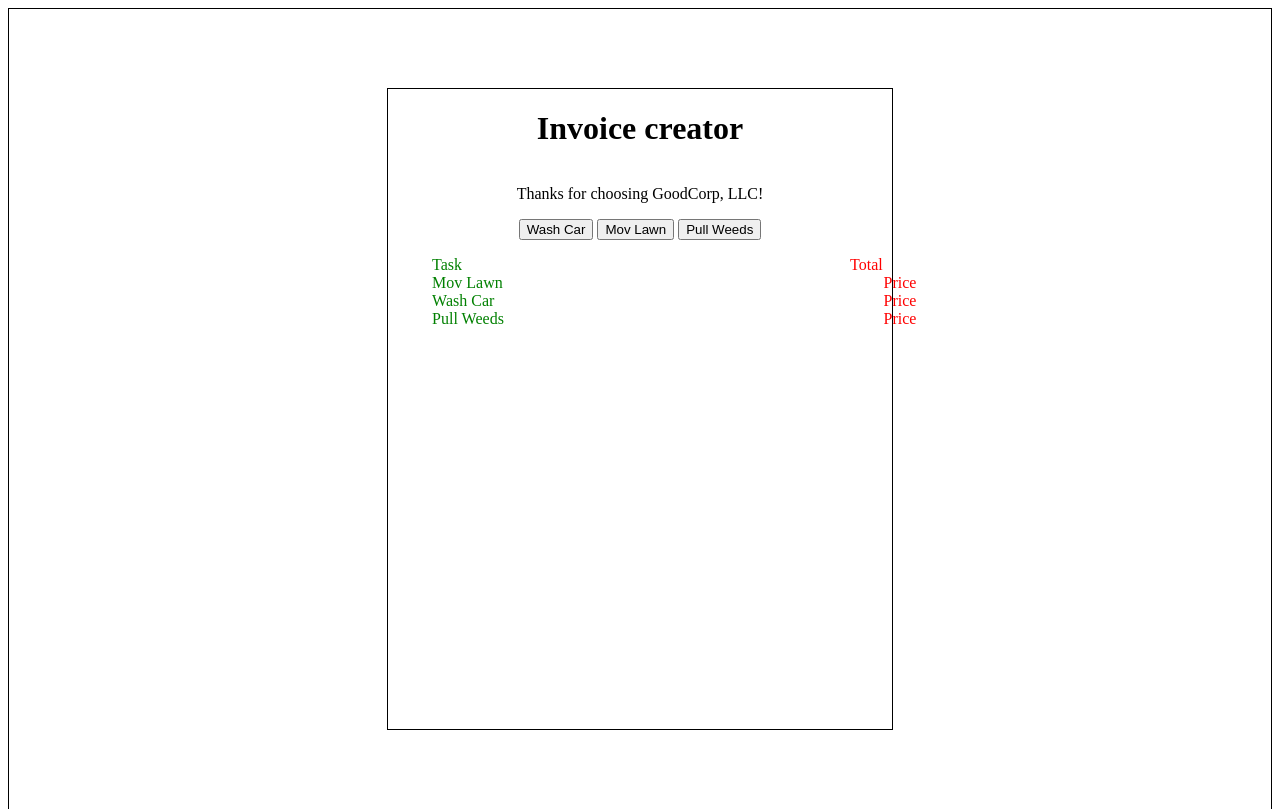
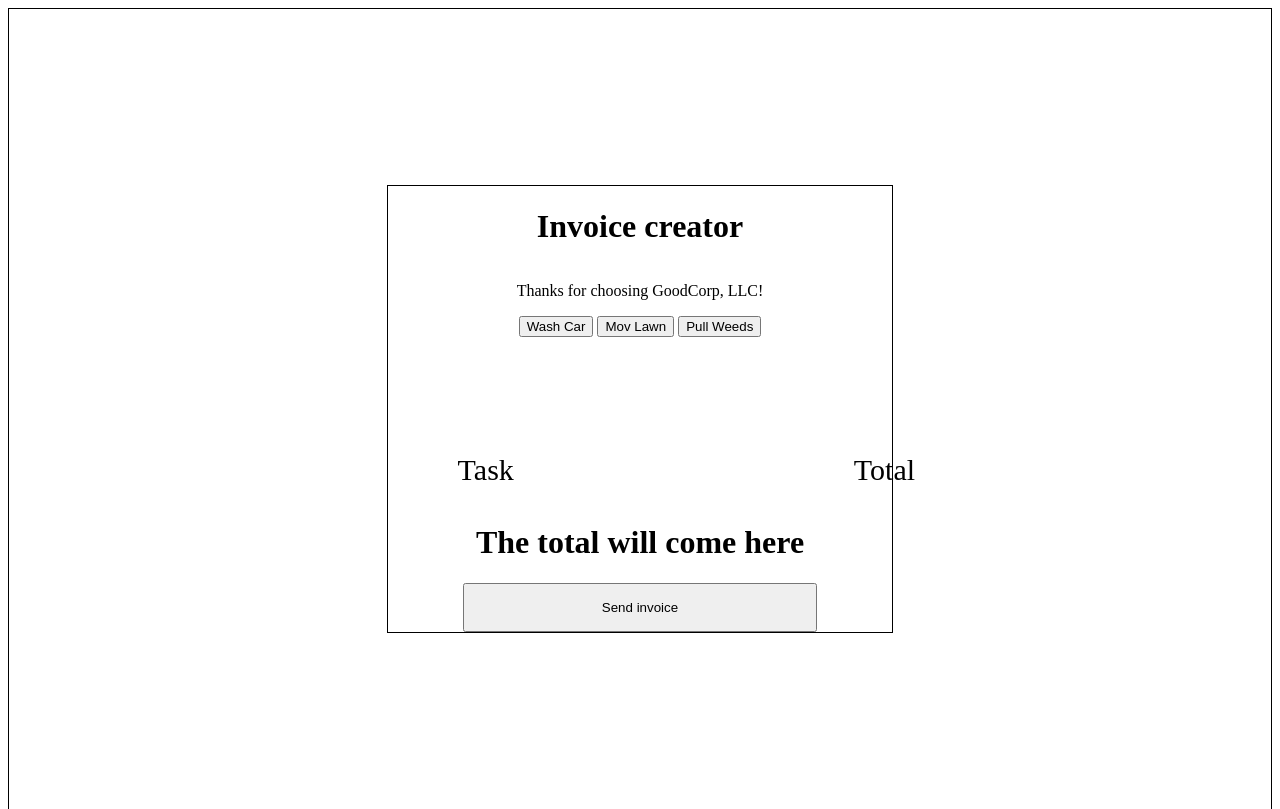
Before and after one commit to Nikhil9Jadhav/html-css-js, a plain HTML site: page InvoiceCreator/index.html in a window 1280 px wide. Shown: the top 809 px of the page. Drawn offline with Linux system fonts and the light colour scheme.

Commit message:
Added basic logic and css

```diff
--- a/InvoiceCreator/index.html
+++ b/InvoiceCreator/index.html
@@ -18,27 +18,25 @@
           <button id="weeds">Pull Weeds</button>
         </div>
         <div class="invoice">
-          <ul class="invoice-list">
-            <li>
-              <span class="key">Task</span>
-              <span class="value">Total</span>
-            </li>
-            <li>
-              <span class="item-key">Mov Lawn</span>
-              <span class="item-value">Price</span>
-            </li>
-            <li>
-              <span class="item-key">Wash Car</span>
-              <span class="item-value">Price</span>
-            </li>
-            <li>
-              <span class="item-key">Pull Weeds</span>
-              <span class="item-value">Price</span>
-            </li>
-          </ul>
+          <div class="col-1">
+            <ul id="item-list">
+              <li style="font-size: 30px; font-weight: 30px">Task</li>
+            </ul>
+          </div>
+          <div class="col-2">
+            <ul id="item-cost">
+              <li style="font-size: 30px; font-weight: 30px">Total</li>
+            </ul>
+          </div>
         </div>
+        <div class="total-box">
+          <h1>The total will come here</h1>
+        </div>
+        <button class="submit-btn">Send invoice</button>
       </div>
     </div>
     <script src="script.js"></script>
   </body>
 </html>
+
+<!-- Need to improve the class names otherwise html is good -->
--- a/InvoiceCreator/script.js
+++ b/InvoiceCreator/script.js
@@ -0,0 +1,43 @@
+const carBtnEl = document.getElementById("car")
+const lawnBtnEl = document.getElementById("lawn")
+const weedsBtnEl = document.getElementById("weeds")
+
+const itemEl = document.getElementById("item-list")
+const itemCostEl = document.getElementById("item-cost")
+
+const items = {
+  "Wash Car": "10",
+  "Mow Lawn": "20",
+  "Pull Weeds": "30",
+}
+
+let totalSum = 0
+
+carBtnEl.addEventListener("click", function () {
+  addGivenItem(0)
+})
+
+lawnBtnEl.addEventListener("click", function () {
+  addGivenItem(1)
+})
+
+weedsBtnEl.addEventListener("click", function () {
+  addGivenItem(2)
+})
+
+function addGivenItem(itemNum) {
+  const itemsList = Object.keys(items)
+  itemEl.innerHTML += `<li> ${itemsList[itemNum]} <li>`
+  itemCostEl.innerHTML += `<li> $ ${items[itemsList[itemNum]]}`
+  totalSum += Number(items[itemsList[itemNum]])
+  console.log(totalSum)
+}
+
+/*
+Todo :
+-Need to show the totalSum on the right position.
+-We can limit the addition of a item by some boolean logic
+which will hide the height responsiveness issue.
+-Refer other people code and try to improve our code quality.
+-Scope of adding data to localStorage is pending
+*/
--- a/InvoiceCreator/style.css
+++ b/InvoiceCreator/style.css
@@ -13,41 +13,56 @@
     justify-content: start;
     align-items: center;
     justify-self: center;
-    height: 80%;
+    height: auto;
     width: 40%;
     margin:auto;
 }
 
-.invoice-list{
-    align-self: flex-start;
-    align-items: flex-start;
+.invoice{
+    display: flex;
+    /* border: 1px solid black; */
+    margin:30px 10px 0px 10px;
+    margin-top: 30px;
+    padding:70px;
+    height: auto;
+    align-self: stretch;
+    padding-bottom: 0px;
+}
+
+ul{
     list-style: none;
 }
 
-.key{
-    position: relative;
-    right: 12rem;
-    font-size: 1rem;
-    color: green;
+.total-box{
+    /* border: 1px solid black; */
 }
 
-.value{
+.col-1{
+    /* border: 1px solid black; */
     position: relative;
-    left: 12rem;
-    font-size: 1rem;
-    color: red;
+    right:50px;
+    overflow: auto;
+    margin-right:10px;
 }
 
-.item-key{
+.col-2{
+    /* border: 1px solid black; */
     position: relative;
-    right: 12rem;
-    font-size: 1rem;
-    color: green;
+    left:15rem;
+    /* float: left; */
+    overflow: auto;
 }
 
-.item-value{
-    position: absolute;
-    left: 31rem;
-    font-size: 1rem;
-    color: red;
+.submit-btn{
+    padding : 15px;
+    width: 70%;
 }
+
+/* To do
+
+    1. Giving Color logic using Figma file.
+    2. Scrolling and Responsiveness need to be added somehow
+    We can refer other css code logic for this detailing and
+    improve on the project
+
+*/
```
